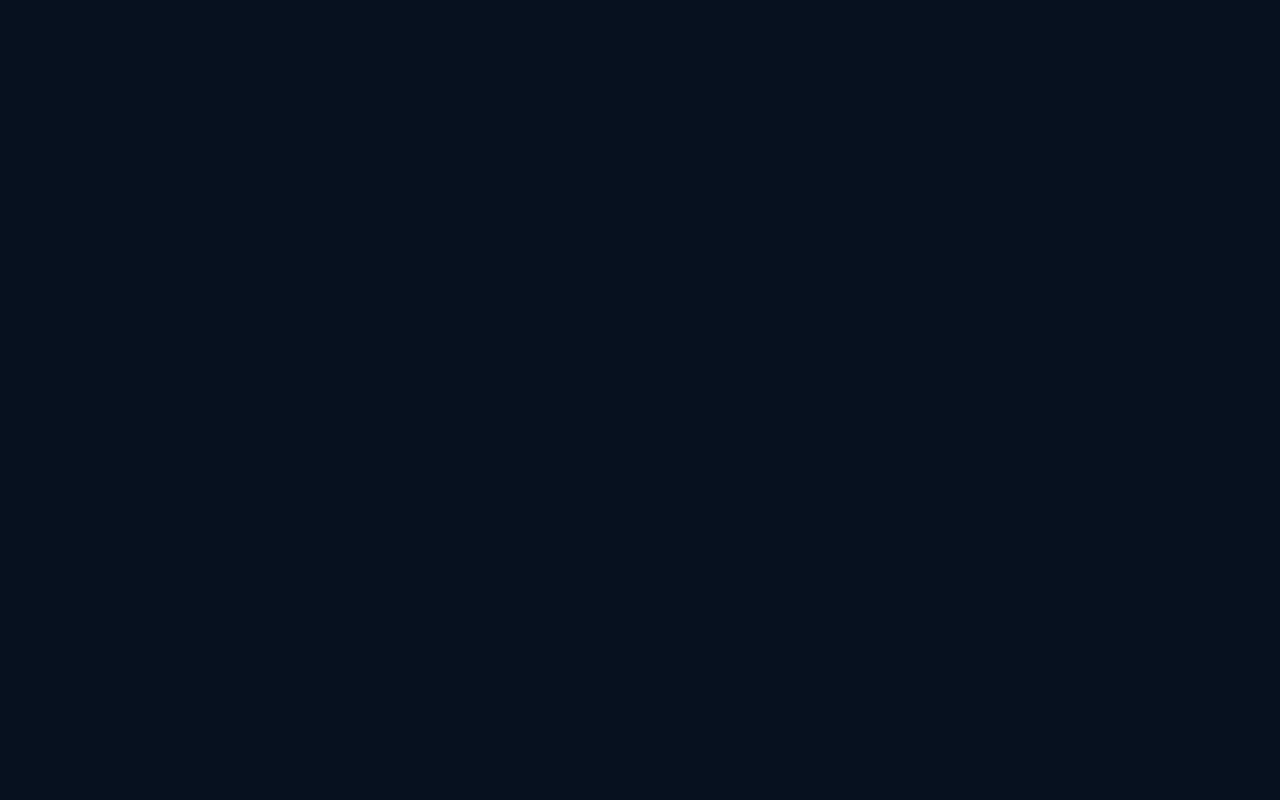
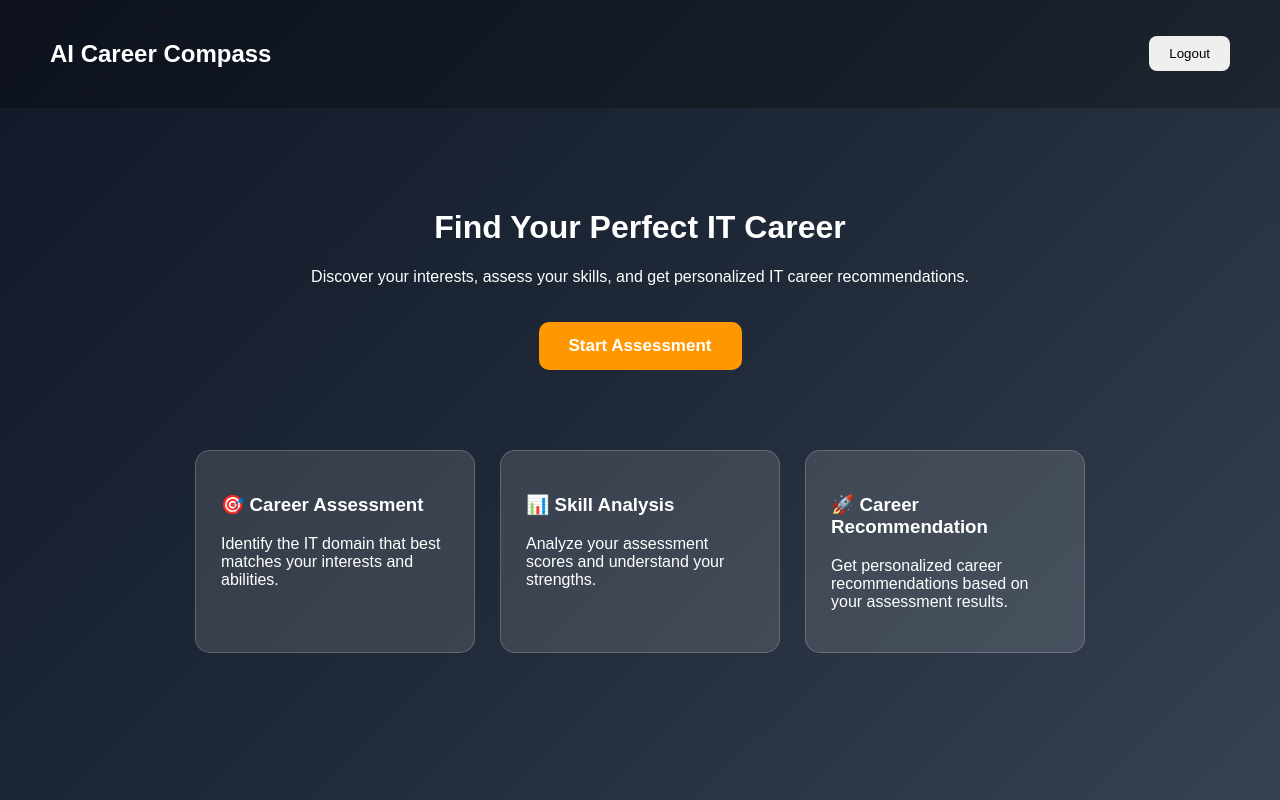
Before and after one commit to abinayadevi1312/AI-Career-Compass, a React (Create React App) app in the folder myappp/: page /home in a window 1280 px wide. Before the commit this address had no page. Built offline with nearby package versions, Linux system fonts and the light colour scheme.

Commit message:
Added login register and home navigation

```diff
--- a/myappp/src/App.js
+++ b/myappp/src/App.js
@@ -3,13 +3,22 @@ import { BrowserRouter, Routes, Route } from "react-router-dom";
 
 import Login from "./pages/Login";
 import Register from "./pages/Register";
+import Home from "./pages/Home";
 
 function App() {
   return (
     <BrowserRouter>
       <Routes>
+
+        {/* Login Page */}
         <Route path="/" element={<Login />} />
+
+        {/* Register Page */}
         <Route path="/register" element={<Register />} />
+
+        {/* Home Page */}
+        <Route path="/home" element={<Home />} />
+
       </Routes>
     </BrowserRouter>
   );
--- a/myappp/src/pages/Login.js
+++ b/myappp/src/pages/Login.js
@@ -1,7 +1,6 @@
 import React, { useState } from "react";
 import { useNavigate } from "react-router-dom";
-
-function Login() {
+function Login(){
   const navigate = useNavigate();
 
   const [login, setLogin] = useState({
@@ -21,17 +20,21 @@ function Login() {
 
     const savedUser = JSON.parse(localStorage.getItem("user"));
 
+    // No registered user
     if (!savedUser) {
       alert("No account found. Please register first.");
       navigate("/register");
       return;
     }
 
+    // Check email and password
     if (
       login.email === savedUser.email &&
       login.password === savedUser.password
     ) {
       alert("Login Successful!");
+
+      // Go to Home page
       navigate("/home");
     } else {
       alert("Invalid Email or Password");
@@ -39,121 +42,15 @@ function Login() {
   };
 
   return (
-    <>
-      <style>{`
-        * {
-          box-sizing: border-box;
-        }
-
-        body {
-          margin: 0;
-          font-family: Arial, sans-serif;
-          background: linear-gradient(
-            135deg,
-            #111827,
-            #1f2937,
-            #374151
-          );
-          min-height: 100vh;
-        }
-
-        .login-page {
-          min-height: 100vh;
-          display: flex;
-          justify-content: center;
-          align-items: center;
-          padding: 20px;
-        }
-
-        .login-card {
-          width: 380px;
-          padding: 35px;
-          border-radius: 25px;
-          background: rgba(255, 255, 255, 0.15);
-          backdrop-filter: blur(15px);
-          border: 1px solid rgba(255, 255, 255, 0.2);
-          box-shadow: 0 10px 30px rgba(0, 0, 0, 0.4);
-        }
-
-        .login-card h1 {
-          text-align: center;
-          color: white;
-          margin-bottom: 10px;
-          font-size: 34px;
-        }
-
-        .subtitle {
-          text-align: center;
-          color: #ddd;
-          margin-bottom: 30px;
-          font-size: 14px;
-        }
-
-        .input-box {
-          margin-bottom: 18px;
-        }
-
-        .input-box input {
-          width: 100%;
-          padding: 14px;
-          border: none;
-          outline: none;
-          border-radius: 12px;
-          background: white;
-          font-size: 15px;
-        }
-
-        .signin-btn {
-          width: 100%;
-          padding: 14px;
-          border: none;
-          border-radius: 12px;
-          background: #ff8800;
-          color: white;
-          font-size: 17px;
-          font-weight: bold;
-          cursor: pointer;
-        }
-
-        .signin-btn:hover {
-          background: #e67600;
-        }
-
-        .register-text {
-          color: white;
-          text-align: center;
-          margin-top: 20px;
-          margin-bottom: 10px;
-        }
-
-        .register-btn {
-          width: 100%;
-          padding: 12px;
-          border: none;
-          border-radius: 12px;
-          background: #d9d9d9;
-          color: black;
-          font-size: 16px;
-          cursor: pointer;
-        }
-
-        .register-btn:hover {
-          background: white;
-        }
-      `}</style>
-
-      <div className="login-page">
-        <div className="login-card">
-
+    <div style={styles.page}>
+      <div style={styles.card}>
         <h1>Welcome Back</h1>
 
-          <p className="subtitle">
-            Sign in to continue to AI Career Compass
+        <p style={styles.subtitle}>
+          Sign in to continue your career journey
         </p>
 
         <form onSubmit={handleSubmit}>
-
-            <div className="input-box">
           <input
             type="email"
             name="email"
@@ -161,10 +58,9 @@ function Login() {
             value={login.email}
             onChange={handleChange}
             required
+            style={styles.input}
           />
-            </div>
 
-            <div className="input-box">
           <input
             type="password"
             name="password"
@@ -172,33 +68,94 @@ function Login() {
             value={login.password}
             onChange={handleChange}
             required
+            style={styles.input}
           />
-            </div>
 
-            <button
-              className="signin-btn"
-              type="submit"
-            >
+          <button type="submit" style={styles.loginButton}>
             Login
           </button>
-
         </form>
 
-          <p className="register-text">
+        <p style={styles.registerText}>
           Don't have an account?
         </p>
 
         <button
-            className="register-btn"
+          type="button"
           onClick={() => navigate("/register")}
+          style={styles.registerButton}
         >
           Register
         </button>
-
       </div>
     </div>
-    </>
   );
 }
 
+const styles = {
+  page: {
+    minHeight: "100vh",
+    display: "flex",
+    justifyContent: "center",
+    alignItems: "center",
+    background: "linear-gradient(135deg, #111827, #1f2937, #374151)",
+    fontFamily: "Arial, sans-serif",
+  },
+
+  card: {
+    width: "380px",
+    padding: "35px",
+    borderRadius: "20px",
+    background: "rgba(255,255,255,0.12)",
+    backdropFilter: "blur(15px)",
+    boxShadow: "0 10px 30px rgba(0,0,0,0.4)",
+    textAlign: "center",
+  },
+
+  subtitle: {
+    color: "#ddd",
+    marginBottom: "25px",
+  },
+
+  input: {
+    width: "100%",
+    padding: "14px",
+    marginBottom: "15px",
+    border: "none",
+    borderRadius: "10px",
+    boxSizing: "border-box",
+    fontSize: "15px",
+    outline: "none",
+  },
+
+  loginButton: {
+    width: "100%",
+    padding: "14px",
+    border: "none",
+    borderRadius: "10px",
+    background: "#ff9800",
+    color: "white",
+    fontSize: "16px",
+    fontWeight: "bold",
+    cursor: "pointer",
+  },
+
+  registerText: {
+    color: "white",
+    marginTop: "20px",
+  },
+
+  registerButton: {
+    width: "100%",
+    padding: "12px",
+    border: "none",
+    borderRadius: "10px",
+    background: "white",
+    color: "black",
+    fontSize: "15px",
+    fontWeight: "bold",
+    cursor: "pointer",
+  },
+};
+
 export default Login;
--- a/myappp/src/pages/home.js
+++ b/myappp/src/pages/home.js
@@ -0,0 +1,124 @@
+import React from "react";
+import { useNavigate } from "react-router-dom";
+
+function Home() {
+  const navigate = useNavigate();
+
+  return (
+    <div style={styles.page}>
+      <nav style={styles.navbar}>
+        <h2>AI Career Compass</h2>
+
+        <button
+          style={styles.logoutBtn}
+          onClick={() => navigate("/")}
+        >
+          Logout
+        </button>
+      </nav>
+
+      <div style={styles.hero}>
+        <div>
+          <h1>Find Your Perfect IT Career</h1>
+
+          <p>
+            Discover your interests, assess your skills, and get
+            personalized IT career recommendations.
+          </p>
+
+          <button
+            style={styles.startBtn}
+            onClick={() => navigate("/assessment")}
+          >
+            Start Assessment
+          </button>
+        </div>
+      </div>
+
+      <div style={styles.cards}>
+        <div style={styles.card}>
+          <h3>🎯 Career Assessment</h3>
+          <p>
+            Identify the IT domain that best matches your interests
+            and abilities.
+          </p>
+        </div>
+
+        <div style={styles.card}>
+          <h3>📊 Skill Analysis</h3>
+          <p>
+            Analyze your assessment scores and understand your
+            strengths.
+          </p>
+        </div>
+
+        <div style={styles.card}>
+          <h3>🚀 Career Recommendation</h3>
+          <p>
+            Get personalized career recommendations based on your
+            assessment results.
+          </p>
+        </div>
+      </div>
+    </div>
+  );
+}
+
+const styles = {
+  page: {
+    minHeight: "100vh",
+    background: "linear-gradient(135deg, #111827, #1f2937, #374151)",
+    color: "white",
+    fontFamily: "Arial, sans-serif",
+  },
+
+  navbar: {
+    display: "flex",
+    justifyContent: "space-between",
+    alignItems: "center",
+    padding: "20px 50px",
+    background: "rgba(0,0,0,0.25)",
+  },
+
+  logoutBtn: {
+    padding: "10px 20px",
+    border: "none",
+    borderRadius: "8px",
+    cursor: "pointer",
+  },
+
+  hero: {
+    textAlign: "center",
+    padding: "80px 20px 50px",
+  },
+
+  startBtn: {
+    marginTop: "20px",
+    padding: "14px 30px",
+    border: "none",
+    borderRadius: "10px",
+    background: "#ff9800",
+    color: "white",
+    fontSize: "17px",
+    fontWeight: "bold",
+    cursor: "pointer",
+  },
+
+  cards: {
+    display: "flex",
+    justifyContent: "center",
+    gap: "25px",
+    padding: "30px 50px",
+    flexWrap: "wrap",
+  },
+
+  card: {
+    width: "280px",
+    padding: "25px",
+    borderRadius: "15px",
+    background: "rgba(255,255,255,0.12)",
+    border: "1px solid rgba(255,255,255,0.2)",
+  },
+};
+
+export default Home;
```
Lines whose indentation alone changed are shown as unchanged.
